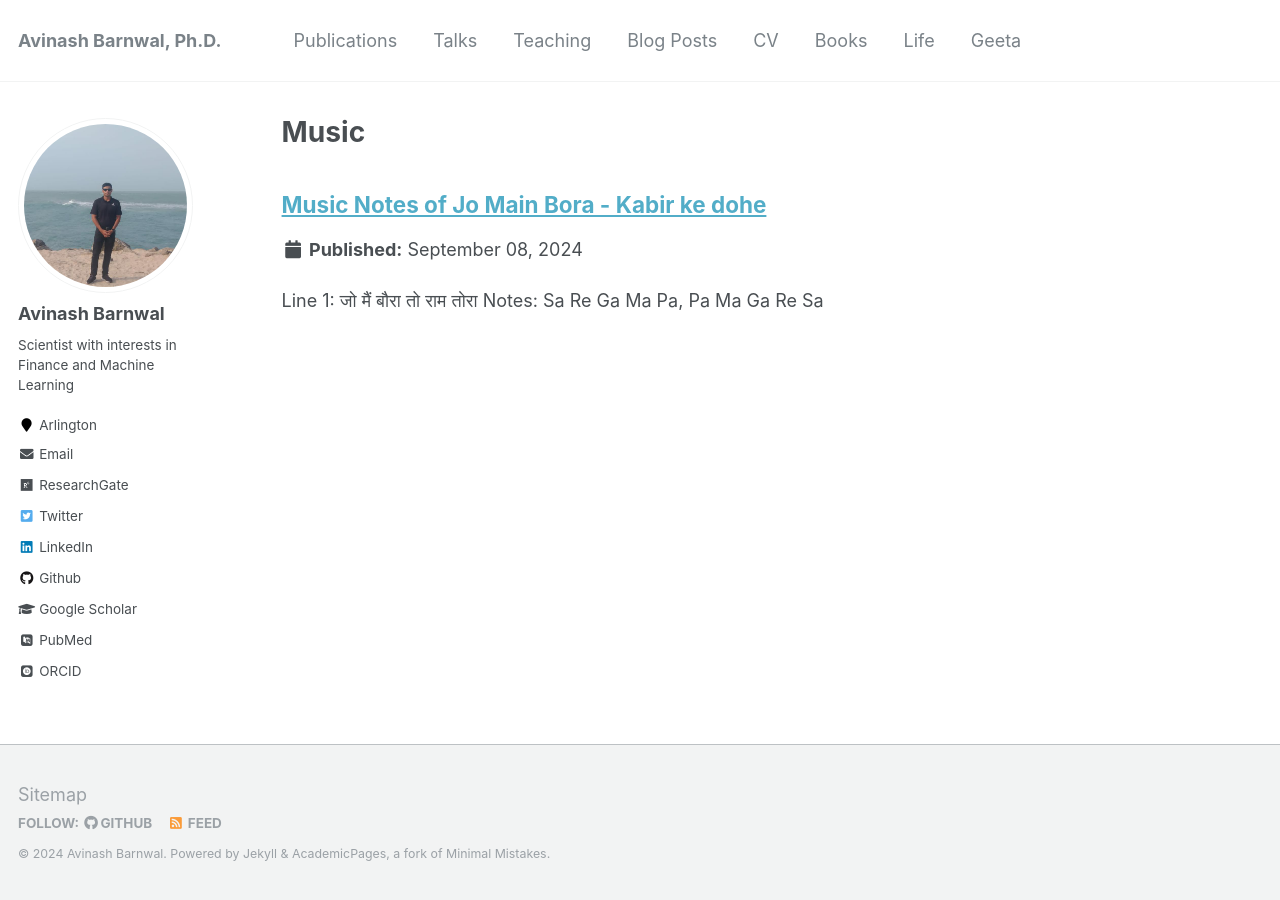
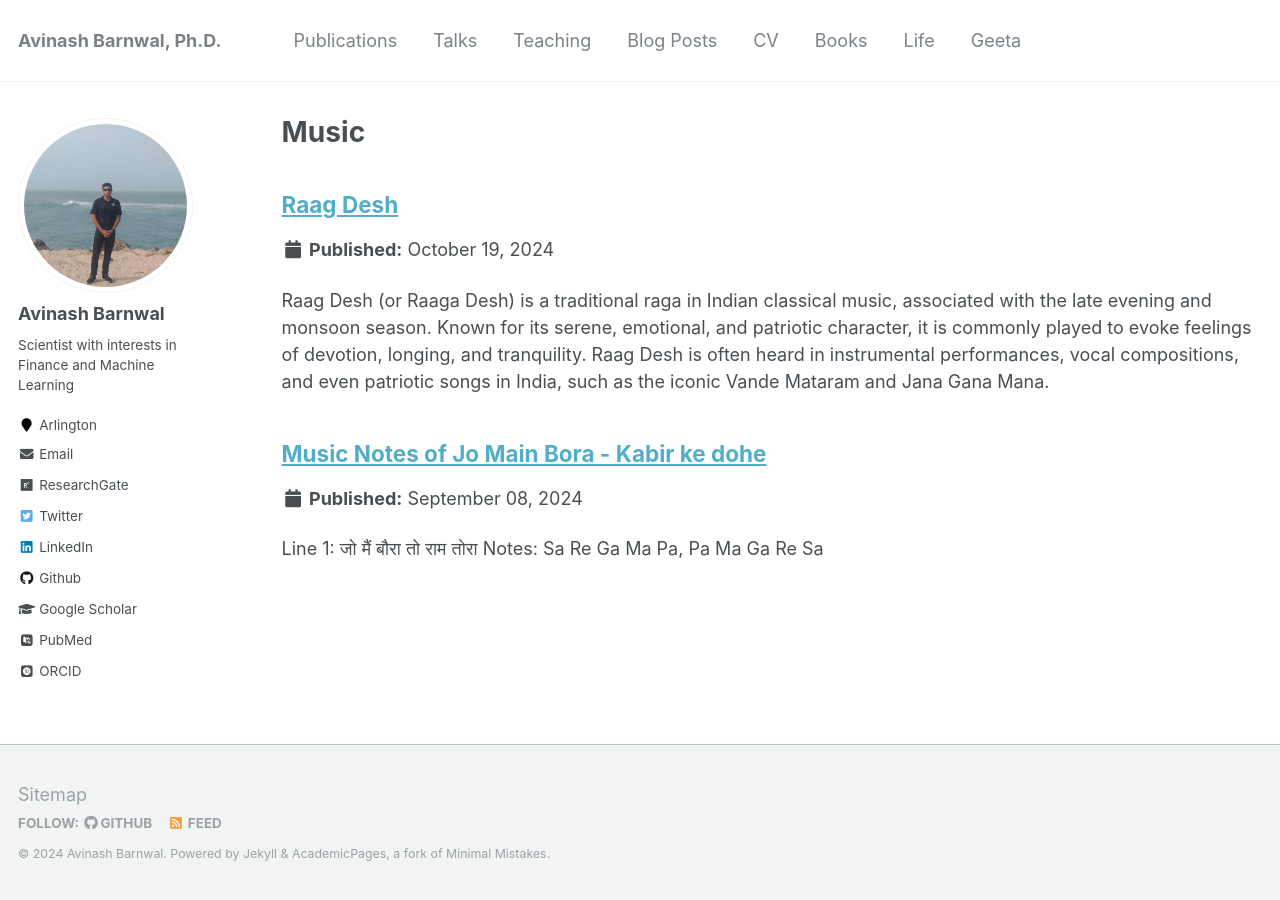
Before and after one commit to avinashbarnwal/avinashbarnwal.github.io, a Jekyll site: the page built from _pages/music.html, in a window 1280 px wide. Built offline with Jekyll 4.4.1, drawn with Linux system fonts in a browser that asks for light colours; some web fonts are replaced.

Commit message:
Update raag_desh.md

```diff
--- a/_music/raag_desh.md
+++ b/_music/raag_desh.md
@@ -1,3 +1,11 @@
+---
+title: "Raag Desh"
+collection: music
+type: "Non-Fictional"
+permalink: /music/raag_desh
+date: 2024-10-19
+---
+
 Raag Desh (or Raaga Desh) is a traditional raga in Indian classical music, associated with the late evening and monsoon season. Known for its serene, emotional, and patriotic character, it is commonly played to evoke feelings of devotion, longing, and tranquility. Raag Desh is often heard in instrumental performances, vocal compositions, and even patriotic songs in India, such as the iconic Vande Mataram and Jana Gana Mana.
 
 Characteristics of Raag Desh
```
